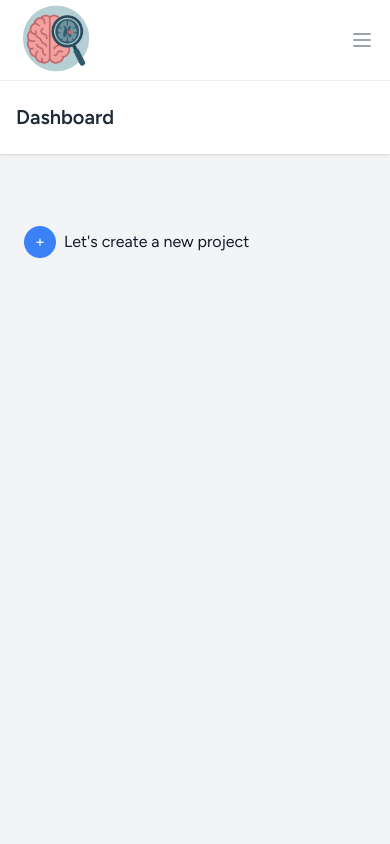
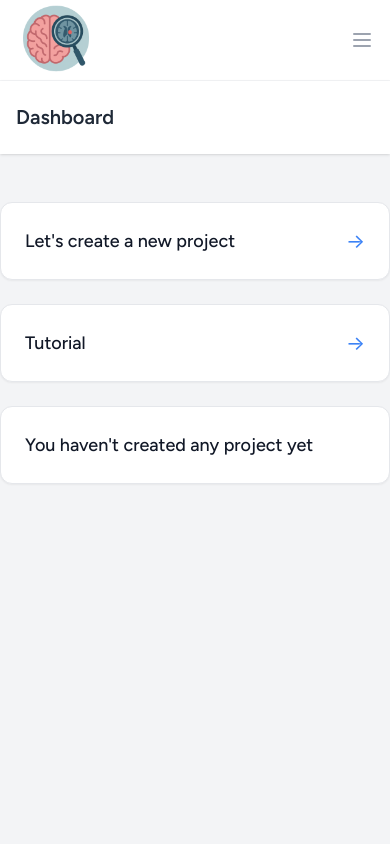
Before and after one commit to Cetvi/epilepsyFinder, a Laravel app: page /dashboard in a window 390 px wide. Run offline with Laravel 12, Linux system fonts and the light colour scheme; a user stored in the database is signed in; data comes from the database, SQL or seed files in the repository; data that the repository does not hold is empty; style sheets or scripts are compiled from the project's sources.

Commit message:
first commit dashboard

```diff
--- a/app/Http/Controllers/Projects.php
+++ b/app/Http/Controllers/Projects.php
@@ -59,4 +59,17 @@ class Projects extends Controller
 
         return response()->json(['success' => $success, 'project_id' => $projectId], 201);
     }
+
+    public function lastProject()
+    {
+        $id = Auth::id();
+        $project = DB::table('projects')
+            ->where('user_id', $id)
+            ->orderBy('create_date', 'desc')
+            ->first();
+
+        return view('lastProject', [
+            'project' => $project,
+        ]);
+    }
 }
--- a/app/Http/Controllers/VolumenController.php
+++ b/app/Http/Controllers/VolumenController.php
@@ -12,7 +12,6 @@ class VolumenController extends Controller
         $data = $request->all() ?? null;
         $path = storage_path('app/textFiles/FreeSurferColorLut.txt');
         $colorLut = $this->readFreesurferLut($path);
-
         return view('showInference', ['colorLut' => json_encode($colorLut), 'data' => $data]);
     }
 
--- a/resources/js/app.js
+++ b/resources/js/app.js
@@ -11,6 +11,7 @@ Alpine.start();
 
 jQuery(function ($) {
     uploadMri();
+    lastProject();
     ajaxSetup({
         headers: {
             'X-CSRF-TOKEN': $('meta[name="csrf-token"]').attr('content')
@@ -42,6 +43,20 @@ jQuery(function ($) {
     }
 
 });
+
+function lastProject() {
+    $.ajax({
+        url: '/last-project',
+        type: 'GET',
+        dataType: 'html',
+        success: function (data) {
+            $('#cardLastProject').html(data);
+        },
+        error: function (xhr, status, error) {
+            console.error('Error fetching last project:', error);
+        }
+    });
+}
 
 function uploadMri() {
     $("#uploadFiles").on("click", function (e) {
@@ -76,14 +91,14 @@ function uploadMri() {
             success: function (response) {
                 if (response.status === 'success') {
                     alert('Files uploaded successfully! You will be notified when the processing is complete.');
-                    $("#project-name").val('');
-                    $("#dataNifty").val('');
-                    startCheckingLock();
+
                 }
 
                 if (response.status === 'busy') {
-                    alert('The server is currently busy. You will be notified when the server is ready to process your files.');
+                    alert('The server is currently busy. Your files have been processed. You will be notified when the processing is complete.');
                 }
+
+                window.location.href = '/projects';
 
                 if (response.status === 'error') {
                     alert(response.message);
@@ -120,24 +135,6 @@ function startCheckingLock() {
     }, 3000);
 }
 
-function sendMailNotification() {
-    $.ajax({
-        url: '/send-mail-notification',
-        type: 'POST',
-        success: function (response) {
-            if (response.status === 'success') {
-                alert('Notification email sent successfully.');
-            } else {
-                alert('Error sending notification email: ' + response.message);
-            }
-        },
-        error: function (xhr, status, error) {
-            console.error('Error sending notification email:', error);
-            alert('Error sending notification email');
-        }
-    });
-}
-
 function hideImages() {
     $("#optionForm").on('change', async function () {
         const selected = $('input[name="option"]:checked').val();
@@ -148,10 +145,9 @@ function hideImages() {
         if (selected === 'segmentation') {
             $('#vtk-container').removeClass('hidden');
 
-            // Esperar a que el contenedor sea visible
             setTimeout(async () => {
                 if (!window.vtkReady) {
-                    await initVTK(); // Cargar solo la primera vez
+                    await initVTK();
                 } else {
                     window.renderWindow.resize();
                     window.renderWindow.render();
@@ -162,7 +158,6 @@ function hideImages() {
         }
     });
 
-    // Disparar evento manual al cargar para establecer estado inicial
     $('#optionForm').trigger('change');
 }
 
--- a/resources/views/dashboard.blade.php
+++ b/resources/views/dashboard.blade.php
@@ -7,15 +7,34 @@
 
     <div class="py-12">
         <div class="max-w-7xl mx-auto sm:px-6 lg:px-8">
-            <div class="p-6 text-gray-900 flex items-center space-x-2">
-                <button
-                    class="bg-blue-500 text-white rounded-full w-8 h-8 flex items-center justify-center hover:bg-blue-600 new-project-button"
-                    onclick="window.location.href='{{ route('projects.create') }}'">
-                    +
-                </button>
-                <span>{{ __("Let's create a new project") }}</span>
+            <div class="flex flex-col lg:flex-row gap-6">
+                <div class="flex flex-col w-full lg:w-1/2 gap-6">
+                    <button onclick="window.location.href='{{ route('projects.create') }}'"
+                        class="bg-white border border-gray-200 rounded-xl shadow-sm p-6 flex justify-between items-center w-full text-left hover:bg-gray-50 transition">
+                        <span class="text-gray-900 text-lg font-medium">
+                            {{ __("Let's create a new project") }}
+                        </span>
+                        <span class="text-blue-500 hover:text-blue-700 text-xl">
+                            →
+                        </span>
+                    </button>
+                    <button
+                        class="bg-white border border-gray-200 rounded-xl shadow-sm p-6 flex justify-between items-center w-full text-left hover:bg-gray-50 transition">
+                        <span class="text-gray-900 text-lg font-medium">
+                            {{ __('Tutorial') }}
+                        </span>
+                        <span class="text-blue-500 hover:text-blue-700 text-xl">
+                            →
+                        </span>
+                    </button>
+                </div>
+                <div class="w-full lg:w-1/2">
+                    <div id="cardLastProject" class="relative h-full bg-white border border-gray-200 rounded-xl shadow-sm p-6 flex flex-col justify-between">
+
+                    </div>
+                </div>
+
             </div>
-
         </div>
     </div>
 </x-app-layout>
--- /dev/null
+++ b/resources/views/lastProject.blade.php
@@ -0,0 +1,36 @@
+@if (!empty($project))
+    @php
+        $extraData = '_' . $project->id . '_' . $project->user_id;
+    @endphp
+
+    <span class="text-gray-900 text-lg font-medium">
+        {{ __('Last project created: ') }} <strong>{{ $project->name }}</strong>
+    </span>
+
+    <div class="mt-4 space-y-4">
+        <div class="flex justify-between items-center gap-4">
+            <div class="no-skull diffOptions">
+                <img src="{{ asset('images/resultImages/flair_mask_overlay_skull_stripped' . $extraData . '.png') }}"
+                    alt="FLAIR con máscara" class="rounded-lg shadow-md w-40 h-auto object-contain">
+            </div>
+            <div class="skull diffOptions">
+                <img src="{{ asset('images/resultImages/flair_mask_overlay_with_skull' . $extraData . '.png') }}"
+                    alt="FLAIR con máscara con cráneo" class="rounded-lg shadow-md w-40 h-auto object-contain">
+            </div>
+            <div class="segmentation diffOptions">
+                <img src="{{ asset('images/resultImages/segmentation_overlay' . $extraData . '.png') }}"
+                    alt="Segmentación" class="rounded-lg shadow-md w-40 h-auto object-contain">
+            </div>
+        </div>
+
+        <div class="flex justify-end">
+            <a href="{{ route('show-inference.get', parameters: ['project_id' => $project->id, 'user_id' => $project->user_id]) }}" class="text-blue-500 hover:text-blue-700 text-l">
+                Go to project →
+            </a>
+        </div>
+    </div>
+@else
+    <span class="text-gray-900 text-lg font-medium">
+        {{ __("You haven't created any project yet") }}
+    </span>
+@endif
--- a/resources/views/layouts/guest.blade.php
+++ b/resources/views/layouts/guest.blade.php
@@ -8,6 +8,7 @@
         <title>{{ config('app.name', 'Laravel') }}</title>
 
         <!-- Fonts -->
+        <link rel="icon" href="{{ asset('logo/logo.png') }}">
         <link rel="preconnect" href="https://fonts.bunny.net">
         <link href="https://fonts.bunny.net/css?family=figtree:400,500,600&display=swap" rel="stylesheet" />
 
--- a/routes/web.php
+++ b/routes/web.php
@@ -15,24 +15,6 @@ use App\Mail\ProcessStartedMail;
 use Illuminate\Support\Facades\Mail;
 use Illuminate\Http\Request;
 use Illuminate\Support\Facades\Auth;
-
-Route::post('//send-mail-finished', function () {
-    $email = Auth::user()->email;
-    $name = Auth::user()->name;
-
-    Mail::to($email)->send(new ProcessFinishedMail($name));
-
-    return response()->json(['status' => 'success', 'message' => 'Email sent successfully']);
-});
-
-Route::post('//send-mail-started', function () {
-    $email = Auth::user()->email;
-    $name = Auth::user()->name;
-
-    Mail::to($email)->send(new ProcessStartedMail($name));
-
-    return response()->json(['status' => 'success', 'message' => 'Email sent successfully']);
-});
 
 
 Route::get('/', function () {
@@ -60,6 +42,8 @@ Route::get('/show-projects', [Projects::class, 'showProjects'])->middleware(['au
 
 Route::get('/delete-project', [Projects::class,'deleteProject'])->middleware(['auth', 'verified'])->name('delete.project');
 
+Route::get('/last-project', [Projects::class,'lastProject'])->middleware(['auth', 'verified'])->name('last.project');
+
 Route::post('/upload-image', [UploadNiftyController::class, 'uploadNifty'])->middleware(['auth', 'verified'])->name('upload.files');
 
 Route::post('/process-finished', [Process::class, 'processFinished'])->middleware(['auth', 'verified'])->name('/process.finished');
```
Also changed, not shown: 1 other file.
